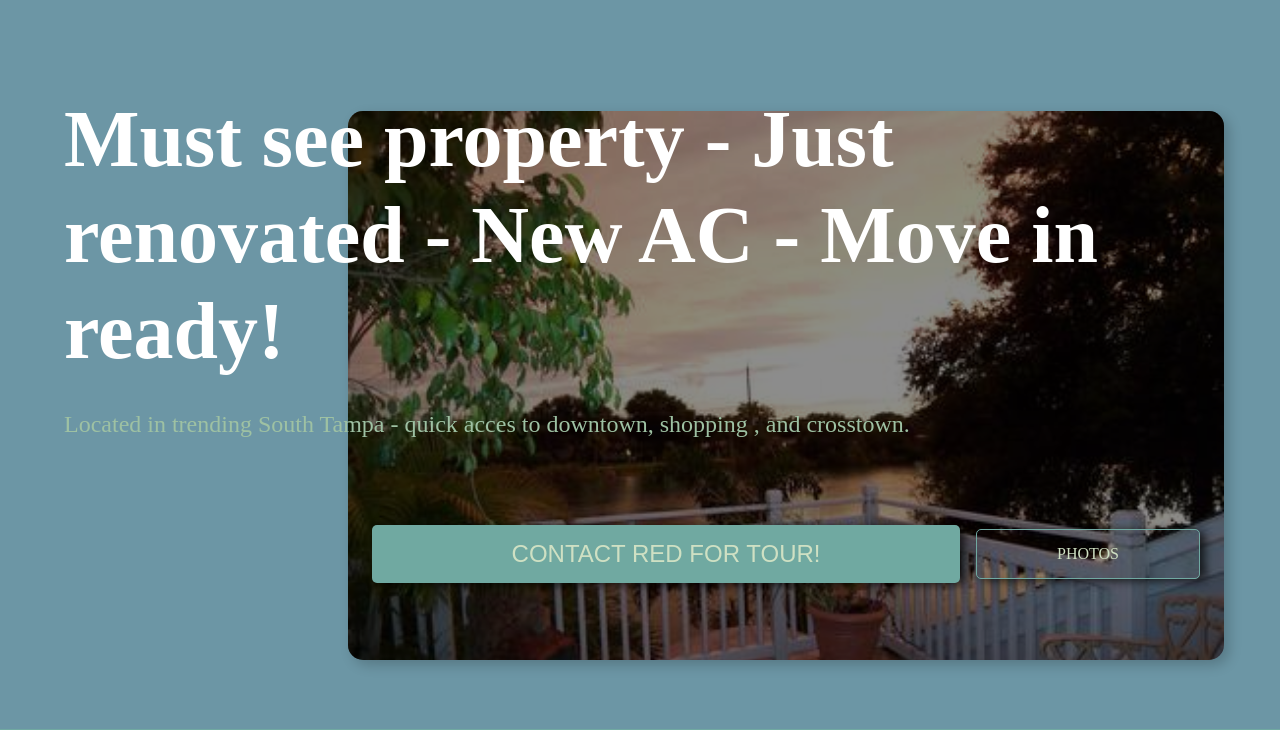
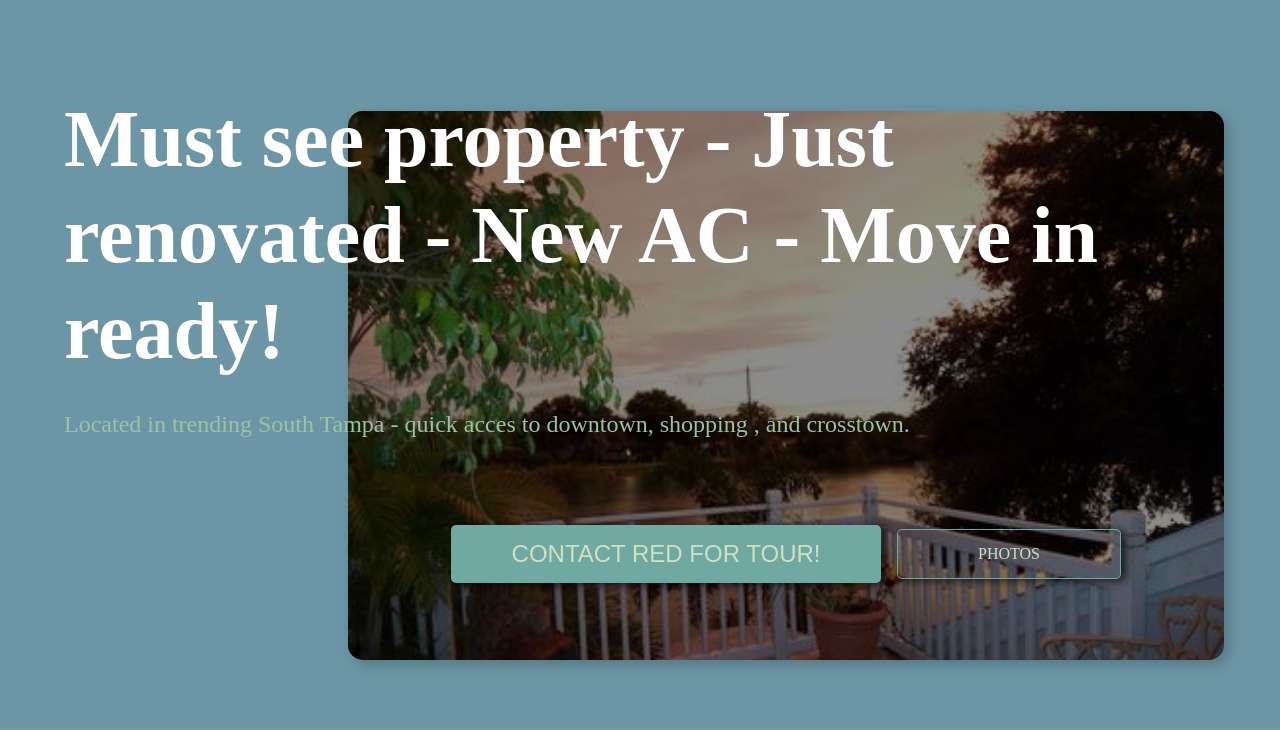
Before and after one commit to jimmmazz/tampa-lake, a PHP site: page / in a window 1280 px wide. Shown: the part 71-801 px from the top of the page. Run offline with PHP 8.4, Linux system fonts and the light colour scheme; some libraries are stand-ins or nearby versions.

Commit message:
relitive forz-index contact btn smaller

```diff
--- a/public/style.css
+++ b/public/style.css
@@ -140,6 +140,7 @@ a {
     width: 100%;
     color: #fff;
     z-index: 101;
+    position: relative;
 }
 
 .hero-heading {
@@ -196,6 +197,10 @@ a {
     margin-bottom: 1rem;
     box-shadow: 5px 2px 10px rgba(0,0,0,.72);
     transition: 200ms ease-out;
+}
+
+.hero-btn {
+  width: 50%;
 }
 
 .hero-btn--photos {
```
